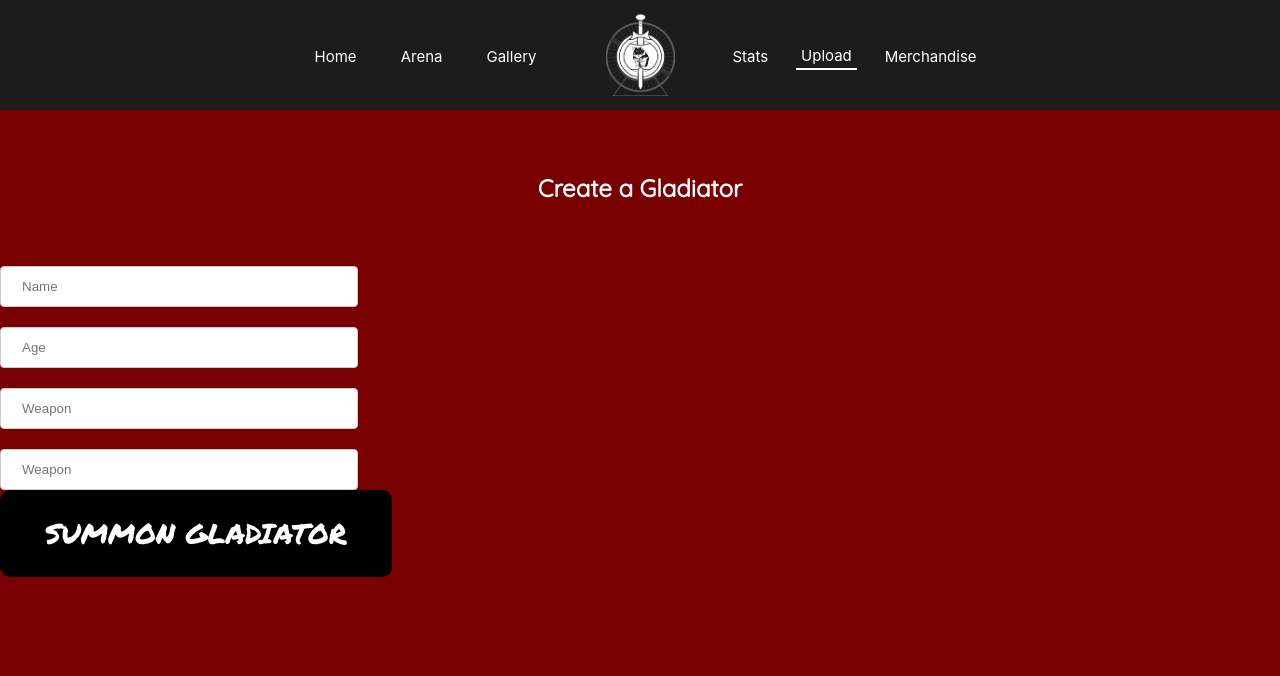
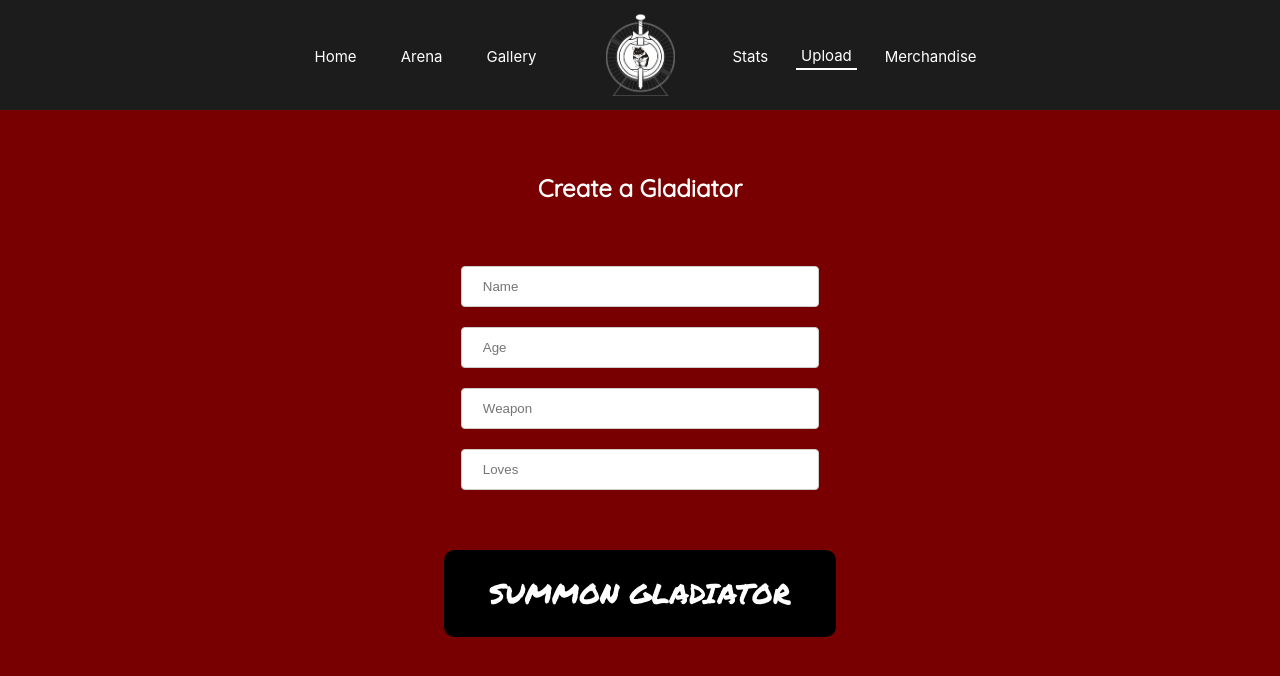
Before and after one commit to Kanzaki404/Hamstwer-Wars-Error-Coders, a React (Create React App) app: page /upload in a window 1280 px wide. Shown: the top 676 px of the page. Built offline with nearby package versions, Linux system fonts and the light colour scheme; a web font is replaced by a local one.

Commit message:
fixed align center

```diff
--- a/src/Pages/Upload.jsx
+++ b/src/Pages/Upload.jsx
@@ -6,16 +6,19 @@ const UploadPageStyle = styled.div `
     width: auto;
     height: 100vh;
     background-color: #790000;
-    text-align: left;
+    text-align: center;
     color: white;
 
+    .content {
+        display: block;
 
+    }
 
     .input-field {
         display: flex;
         justify-content: center;
-        flex-direction:column
-        ;
+        flex-direction: column;
+
     }
     h2 {
         font-family: 'Quicksand', sans-serif;
@@ -38,6 +41,7 @@ const UploadPageStyle = styled.div `
         color: white;
         border: none;
         outline: none;
+        margin: 60px;
     }
 
 `;
@@ -65,7 +69,7 @@ export default function Upload() {
 
         <UploadPageStyle>
 
-        <div className ="Content">
+        <div className ="content">
                 <h2>Create a Gladiator</h2>
 
             <div className ="input-field">
@@ -89,7 +93,7 @@ export default function Upload() {
                 <br></br>
 
                 <div className ="love-input">
-                  <UploadInput id="love" type ="text" placeholder ="Weapon"></UploadInput>
+                  <UploadInput id="love" type ="text" placeholder ="Loves"></UploadInput>
                   <label htmlFor="love"></label>
                 </div>
 
```
